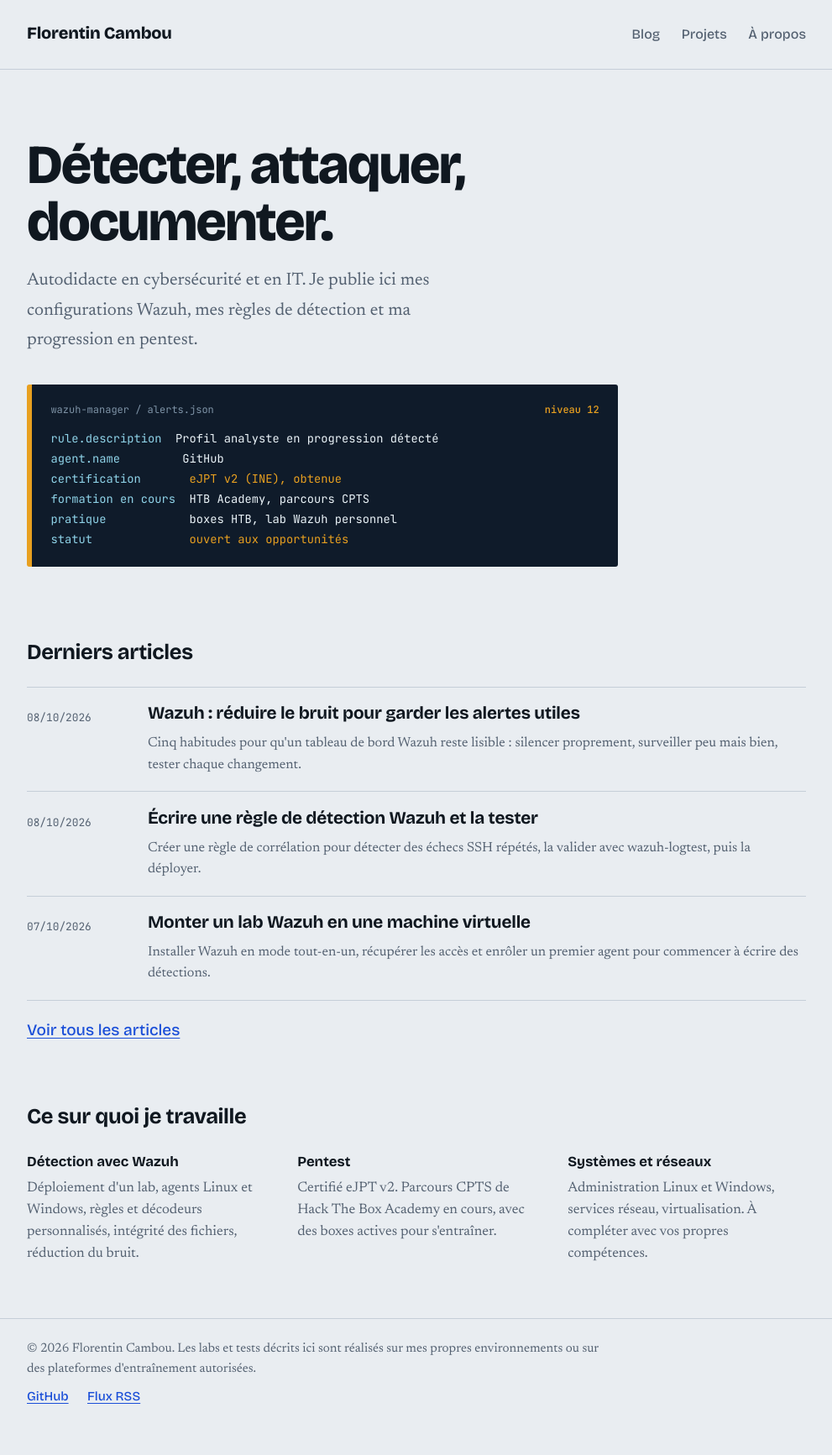
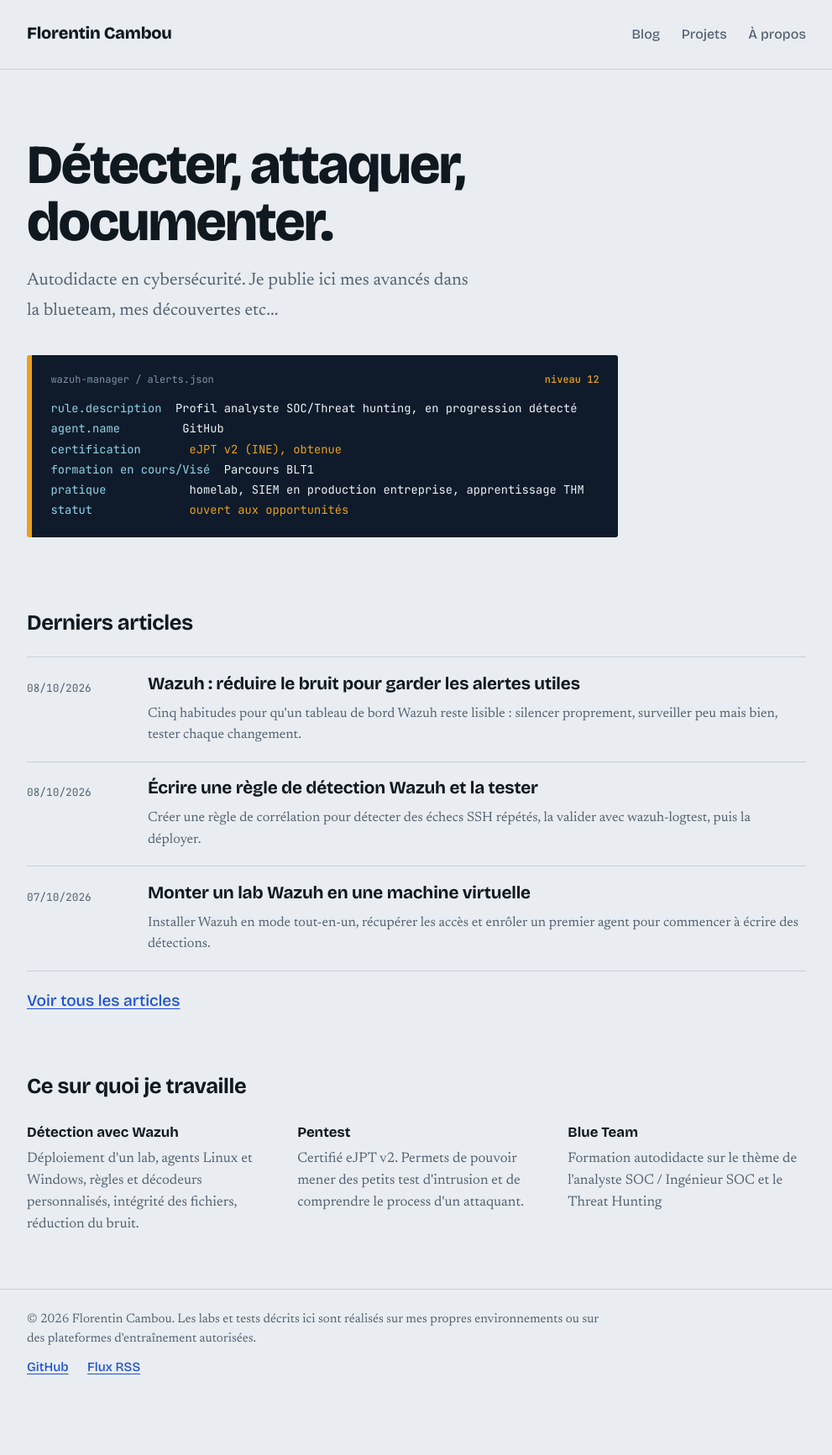
Before and after one commit to Florentin-Cambou/florentin-c, a Jekyll site: the page built from index.html, in a window 1280 px wide. Shown: the whole page at 84% size, without its empty margins (144-1135 px from the left). Built offline with Jekyll 4.4.1, drawn with Linux system fonts in a browser that asks for light colours; after the commit the page ends 1698 px from its top, so only the background shows below that.

Commit message:
edit file index,a propos, projets

```diff
--- a/index.html
+++ b/index.html
@@ -4,15 +4,15 @@ title: Accueil
 ---
 <section class="hero">
   <h1>Détecter, attaquer, documenter.</h1>
-  <p class="hero-lede">Autodidacte en cybersécurité et en IT. Je publie ici mes configurations Wazuh, mes règles de détection et ma progression en pentest.</p>
+  <p class="hero-lede">Autodidacte en cybersécurité. Je publie ici mes avancés dans la blueteam, mes découvertes etc...</p>
 
-  <div class="alert" role="img" aria-label="Fiche de profil présentée comme une alerte Wazuh : certification eJPT v2 obtenue, parcours HTB CPTS en cours, spécialités Wazuh, détection et pentest.">
+  <div class="alert" role="img" aria-label="Fiche de profil présentée comme une alerte Wazuh : certification eJPT v2 obtenue, parcours progression en blueteam en cours, spécialités Wazuh, détection et blueteam en général.">
     <div class="alert-bar" aria-hidden="true"><span>wazuh-manager / alerts.json</span><span class="alert-level">niveau 12</span></div>
-    <span class="row" style="--i:0" aria-hidden="true"><span class="k">rule.description</span>  <span class="v">Profil analyste en progression détecté</span></span>
+    <span class="row" style="--i:0" aria-hidden="true"><span class="k">rule.description</span>  <span class="v">Profil analyste SOC/Threat hunting, en progression détecté</span></span>
     <span class="row" style="--i:1" aria-hidden="true"><span class="k">agent.name       </span>  <span class="v">{{ site.github | default: "analyste" }}</span></span>
     <span class="row" style="--i:2" aria-hidden="true"><span class="k">certification     </span>  <span class="hot">eJPT v2 (INE), obtenue</span></span>
-    <span class="row" style="--i:3" aria-hidden="true"><span class="k">formation en cours</span>  <span class="v">HTB Academy, parcours CPTS</span></span>
-    <span class="row" style="--i:4" aria-hidden="true"><span class="k">pratique          </span>  <span class="v">boxes HTB, lab Wazuh personnel</span></span>
+    <span class="row" style="--i:3" aria-hidden="true"><span class="k">formation en cours/Visé</span>  <span class="v">Parcours BLT1</span></span>
+    <span class="row" style="--i:4" aria-hidden="true"><span class="k">pratique          </span>  <span class="v">homelab, SIEM en production entreprise, apprentissage THM</span></span>
     <span class="row" style="--i:5" aria-hidden="true"><span class="k">statut            </span>  <span class="hot">ouvert aux opportunités</span></span>
   </div>
 </section>
@@ -31,7 +31,7 @@ title: Accueil
   </ul>
   <p class="section-more"><a href="{{ '/blog/' | relative_url }}">Voir tous les articles</a></p>
   {% else %}
-  <p>Aucun article publié pour l'instant. Ajoutez un fichier dans le dossier <code>_posts</code> pour commencer.</p>
+  <p>Aucun article publié pour l'instant. Revenez plus tard cela arrive très vite.</p>
   {% endif %}
 </section>
 
@@ -44,11 +44,11 @@ title: Accueil
     </div>
     <div>
       <dt>Pentest</dt>
-      <dd>Certifié eJPT v2. Parcours CPTS de Hack The Box Academy en cours, avec des boxes actives pour s'entraîner.</dd>
+      <dd>Certifié eJPT v2. Permets de pouvoir mener des petits test d'intrusion et de comprendre le process d'un attaquant.</dd>
     </div>
     <div>
-      <dt>Systèmes et réseaux</dt>
-      <dd>Administration Linux et Windows, services réseau, virtualisation. À compléter avec vos propres compétences.</dd>
+      <dt>Blue Team</dt>
+      <dd>Formation autodidacte sur le thème de l'analyste SOC / Ingénieur SOC et le Threat Hunting</dd>
     </div>
   </dl>
 </section>
```
Also changed, not shown: a-propos.md (+3 -2 lines), projets.md (+8 -6 lines).
